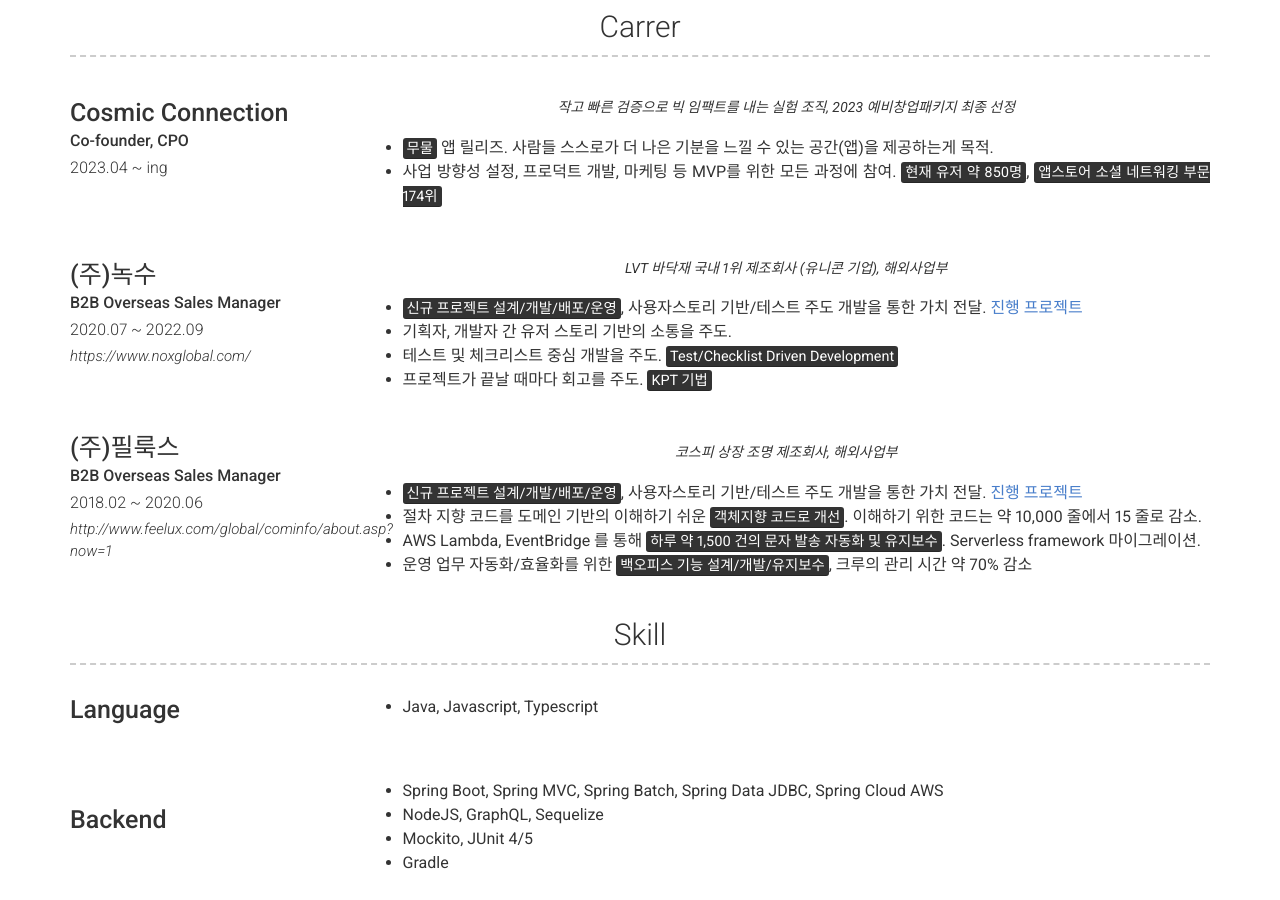
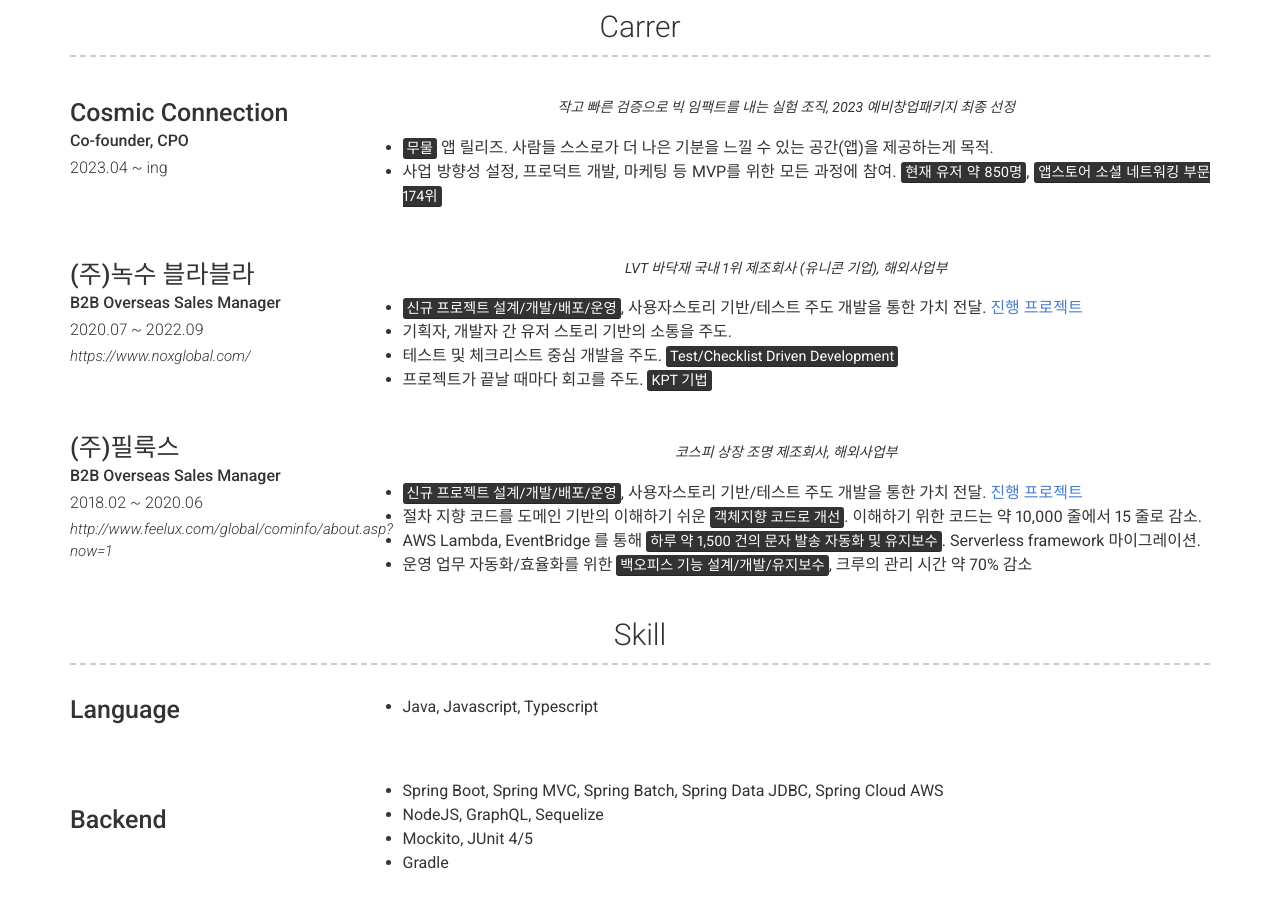
Before and after one commit to ZechariahJung/resume, a Jekyll site: the page built from index.md, in a window 1280 px wide and 900 px high, scrolled down 543 px. Built offline with Jekyll 4.4.1, drawn with Linux system fonts in a browser that asks for light colours; nearby versions of some CDN libraries.

Commit message:
[blabla  ex - update config.yml]

```diff
--- a/_config.yml
+++ b/_config.yml
@@ -74,7 +74,7 @@ content:
           - <mark>무물</mark> 앱 릴리즈. 사람들 스스로가 더 나은 기분을 느낄 수 있는 공간(앱)을 제공하는게 목적.
           - 사업 방향성 설정, 프로덕트 개발, 마케팅 등 MVP를 위한 모든 과정에 참여. <mark>현재 유저 약 850명</mark>, <mark>앱스토어 소셜 네트워킹 부문 174위</mark>
       - layout: left
-        title: (주)녹수
+        title: (주)녹수 블라블라
         sub_title: B2B Overseas Sales Manager
         caption: 2020.07 ~ 2022.09
         link: https://www.noxglobal.com/
```
